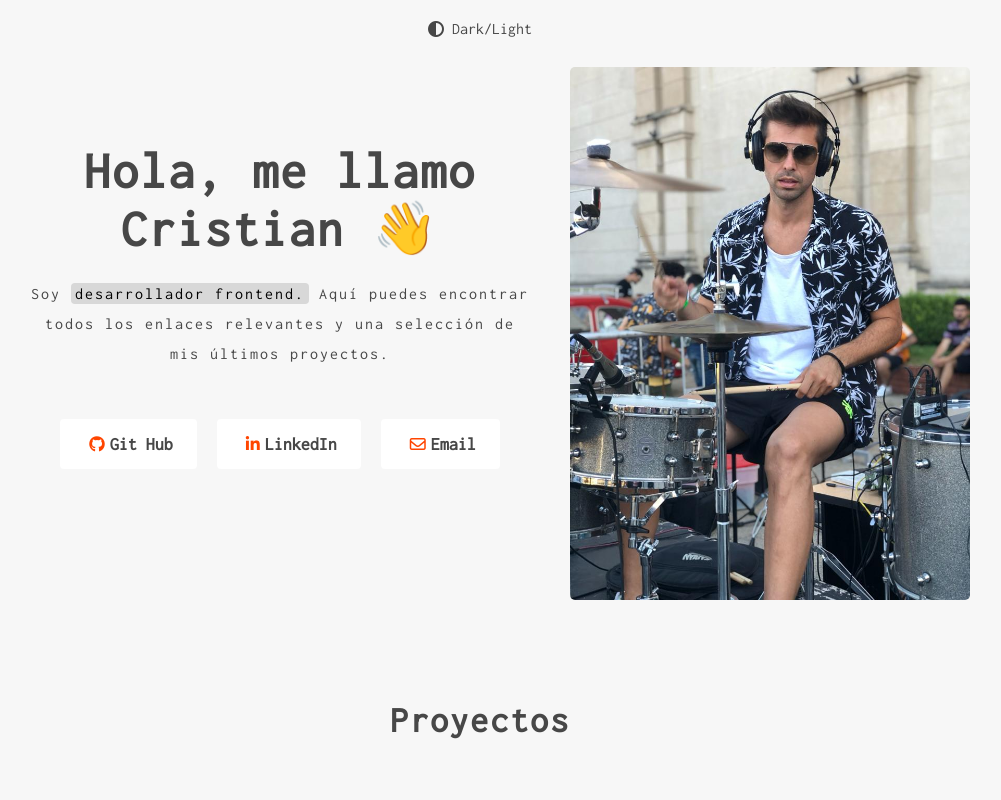
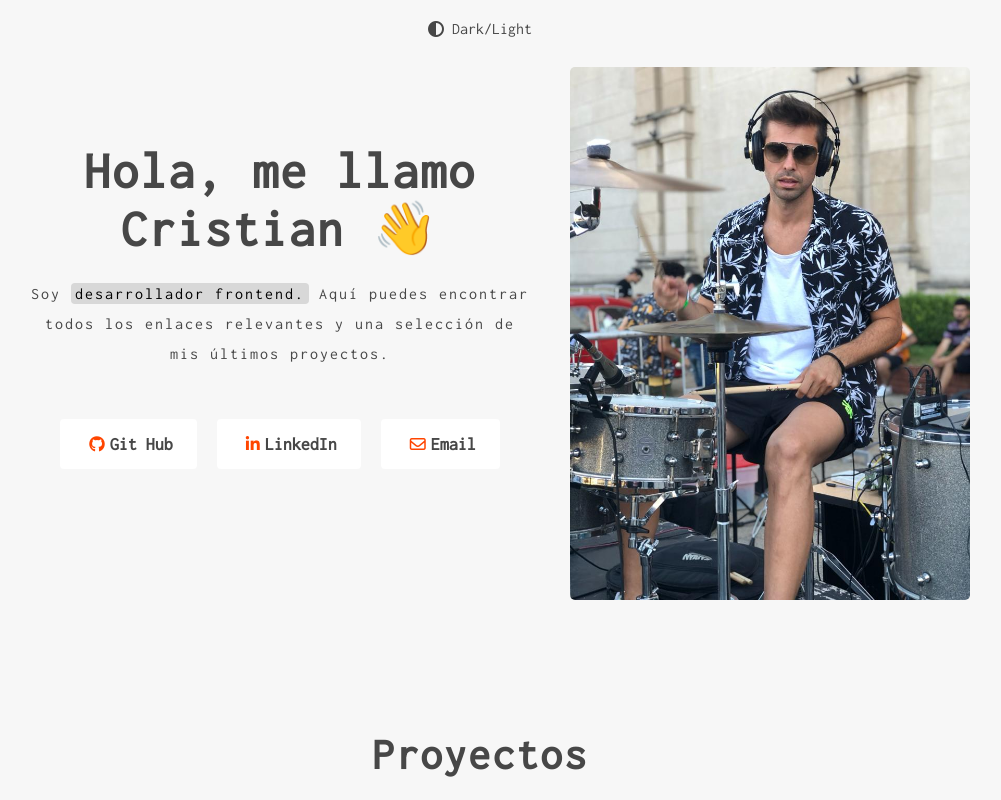
Before and after one commit to CristianMozetich/Portfolio, a React (Vite) app: page / in a window 1280 px wide. Shown: the top 800 px of the page, without its empty margins (160-1161 px from the left). Built offline with nearby package versions, Linux system fonts and the light colour scheme.

Commit message:
actualiz

```diff
--- a/src/Components/Proyects/Proyects.css
+++ b/src/Components/Proyects/Proyects.css
@@ -8,7 +8,7 @@
     letter-spacing: 0.125rem;
     line-height: 1.125;
     margin-bottom: 80px;
-    font-size: 36px;
+    font-size: 22px;
   }
 
   .contenedor_proyectos{
--- a/src/Components/Proyects/Proyects.jsx
+++ b/src/Components/Proyects/Proyects.jsx
@@ -6,8 +6,8 @@ import './Proyects.css'
 const Proyects = () => {
   return (
     <>
-    <div>
-      <h1 className='titulo_proyectos'>Proyectos</h1>
+    <div className='titulo_proyectos'>
+      <h1>Proyectos</h1>
     </div>
     <div className='contenedor_proyectos'>
       {
```
